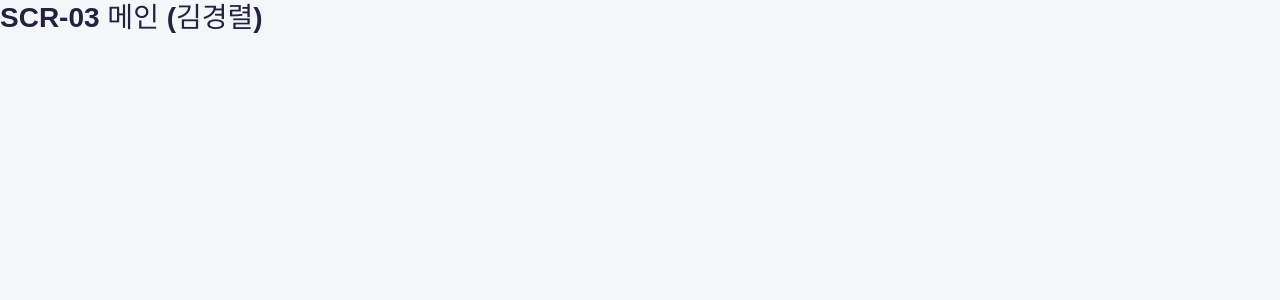
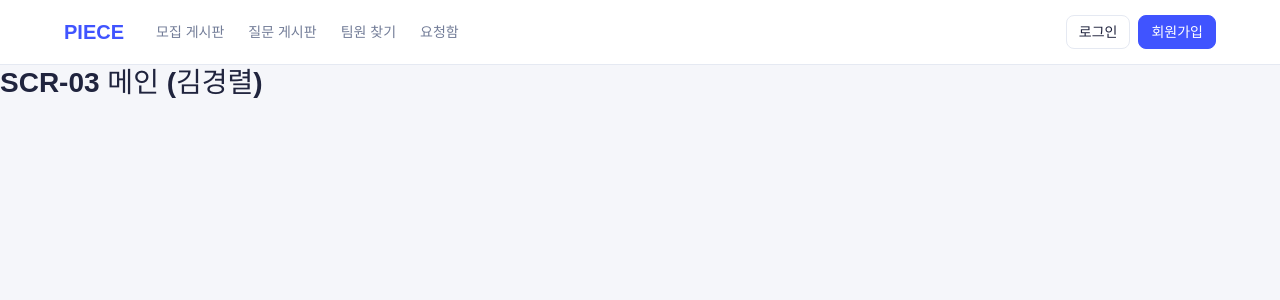
Before and after one commit to jeonghun-dev/PIECE-team-matching, a React (Vite) app in the folder frontend/: page / in a window 1280 px wide. Shown: the top 300 px of the page. Built offline with nearby package versions, Linux system fonts and the light colour scheme; no server answers; a web font is replaced by a local one.

Commit message:
feat:App에 공통 Header 연결

```diff
--- a/frontend/src/App.jsx
+++ b/frontend/src/App.jsx
@@ -1,5 +1,6 @@
 import { Routes, Route, Navigate } from "react-router-dom";
 import { ProtectedRoute } from "./components/common/ProtectedRoute";
+import { Header } from "./components/common/Header";
 
 import HomePage from "./pages/HomePage";
 import LoginPage from "./pages/auth/LoginPage";
@@ -23,6 +24,8 @@ import ErrorPage from "./pages/ErrorPage";
 
 function App() {
   return (
+    <>
+      <Header />
       <Routes>
         {import.meta.env.DEV && (
           <>
@@ -206,6 +209,7 @@ function App() {
         {/* 없는 주소 */}
         <Route path="*" element={<ErrorPage />} />
       </Routes>
+    </>
   );
 }
 
```
Lines whose indentation alone changed are shown as unchanged.
